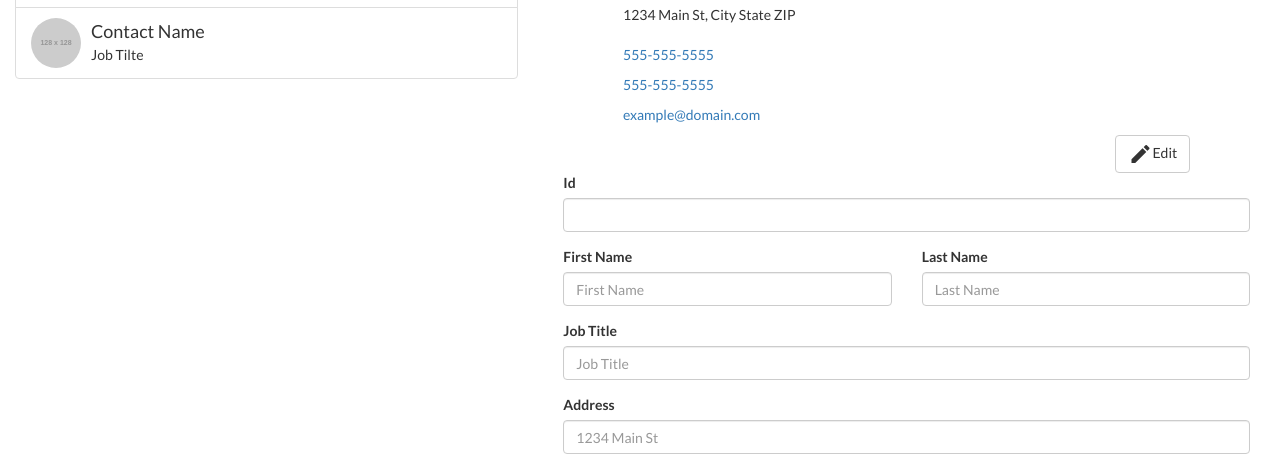
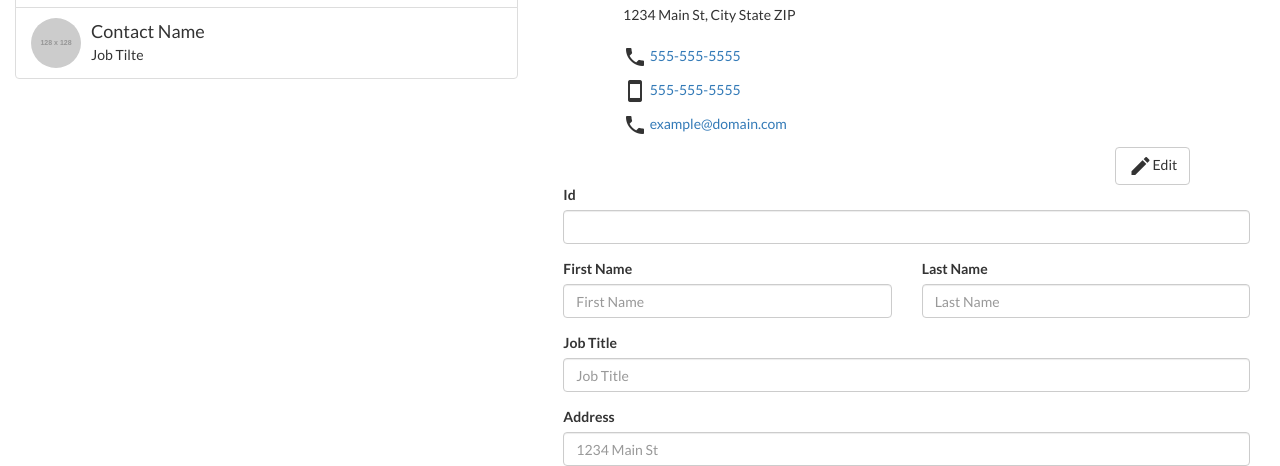
Before and after one commit to olivier-fortin/contacts-app, a website: page index.html in a window 1280 px wide. Shown: the part 317-783 px from the top of the page. Drawn offline with Linux system fonts and the light colour scheme; placeholder pictures from the web are drawn by us.

Commit message:
Add icons to detail view

```diff
--- a/index.html
+++ b/index.html
@@ -44,12 +44,15 @@
                             State ZIP
                         </address>
                         <p>
+                            <i class="material-icons" aria-hidden="true">phone</i>
                             <a href="tel:555-555-5555">555-555-5555</a>
                         </p>
                         <p>
+                            <i class="material-icons" aria-hidden="true">smartphone</i>
                             <a href="tel:555-555-5555">555-555-5555</a>
                         </p>
                         <p>
+                            <i class="material-icons" aria-hidden="true">phone</i>
                             <a href="mailto:example@domain.com">example@domain.com</a>
                         </p>
                         <button type="button" class="btn btn-default btn-edit-contact" title="Edit">
```
